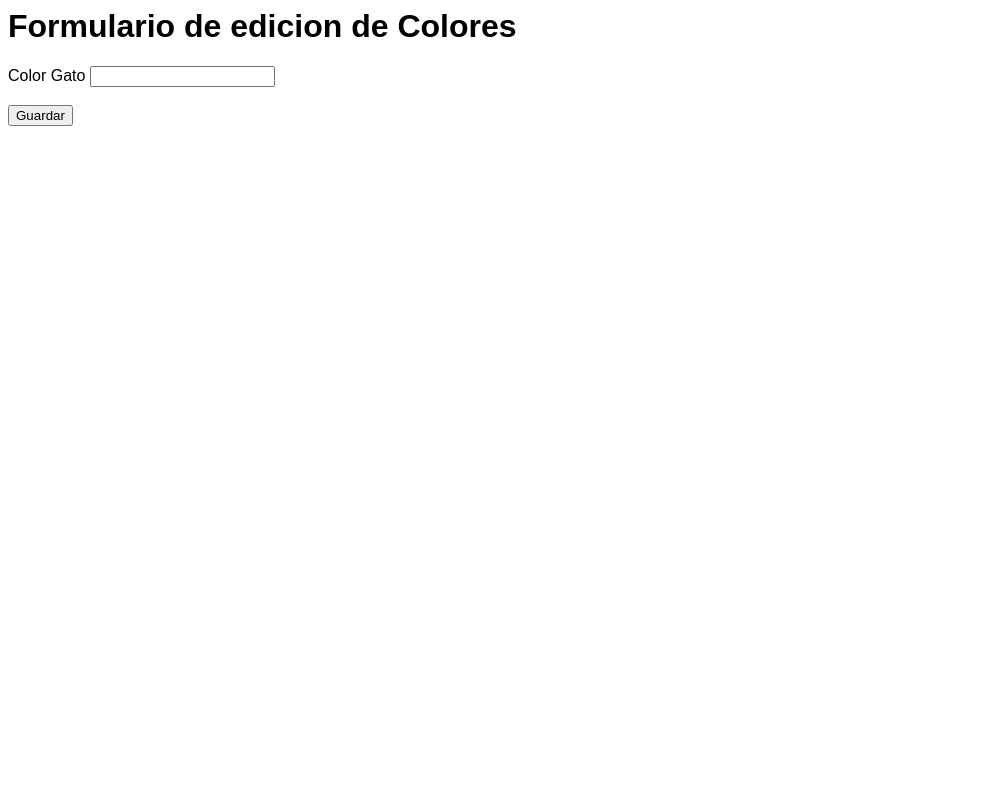
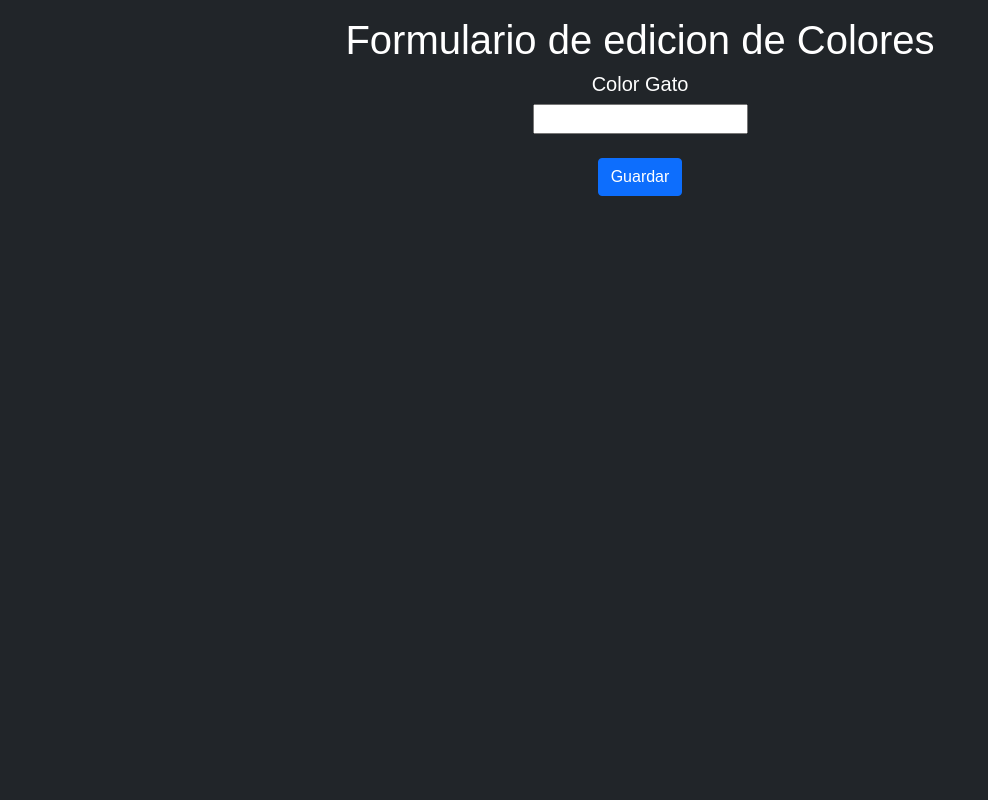
Before and after one commit to Leael95/AdopcionGatos, a PHP site: page /ColoresGatos/vistaEditar.php in a window 1280 px wide. Shown: the whole page, without its empty margins (0-988 px from the left). Run offline with PHP 8.4, Linux system fonts and the light colour scheme.

Commit message:
Modelo de Vista

```diff
--- a/Code/Backoffice/ColoresGatos/vistaEditar.php
+++ b/Code/Backoffice/ColoresGatos/vistaEditar.php
@@ -5,31 +5,34 @@ procesarRequest();
 
 ?>
 
+<link rel="stylesheet" href="../Assets/Styles/Vendors/bootstrap.min.css">
 <link rel="stylesheet" href="../Assets/Styles/formStyles.css">
 <script src="../Assets/Library/Vendors/jquery-3.6.0.js"></script>
 <script src="../Assets/Library/Vendors/parsley.min.js"></script>
 <script src="controller.js"></script>
 
-<h1>Formulario de edicion de Colores</h1>
+<body class="p-3 mb-2 bg-dark text-white">
+    <h1 class="text-center">Formulario de edicion de Colores</h1>
 
-<form id="formEditarColorGato" action="vistaEditar.php" method="post">
+    <form id="formEditarColorGato" action="vistaEditar.php" method="post" class="container-fluid d-flex flex-column align-items-center">
         <input type="hidden" value="<?php mostrarId($color) ?>" name="Id" id="Id">
-    <label for="nombreColor">Color Gato</label>
-    <input id="nombreColor" type="text" name="nombreColor" value="<?php mostrarCampoTexto($color,'Nombre') ?>"
+            <label for="nombreColor" class="h5">Color Gato</label>
+            <input id="nombreColor" type="text" class="" name="nombreColor" value="<?php mostrarCampoTexto($color,'Nombre') ?>"
                 data-parsley-trigger="keyup"
                 required=""
                 data-parsley-maxlength="50" />
         <span id="msjErrornombreColor" class="msjErrorInvisible">Este campo es obligatorio</span>
-    </br>
-    </br>
-    <input id="btnGuardar" type="submit" value="Guardar"  />
+     <div>
+        <input id="btnGuardar" type="submit" value="Guardar" class="btn btn-primary" />
             <?php
             if($esModificacion == true){
                 $idColor = obtenerId($color);
-        echo "<input type='button' value='Eliminar' onclick='eliminar({$idColor})'/>";
+                echo "<input class='btn btn-danger' type='button' value='Eliminar' onclick='eliminar({$idColor})'/>";
             }
             ?>
+     </div>
     </form>
+</body>
 
 <script>
   $('#formEditarColorGato').parsley();
```
Also changed, not shown: Code/Backoffice/ColoresGatos/vistaEliminar.php (+7 -2 lines), Code/Backoffice/ColoresGatos/vistaListado.php (+7 -17 lines). Lines whose indentation alone changed are shown as unchanged.
